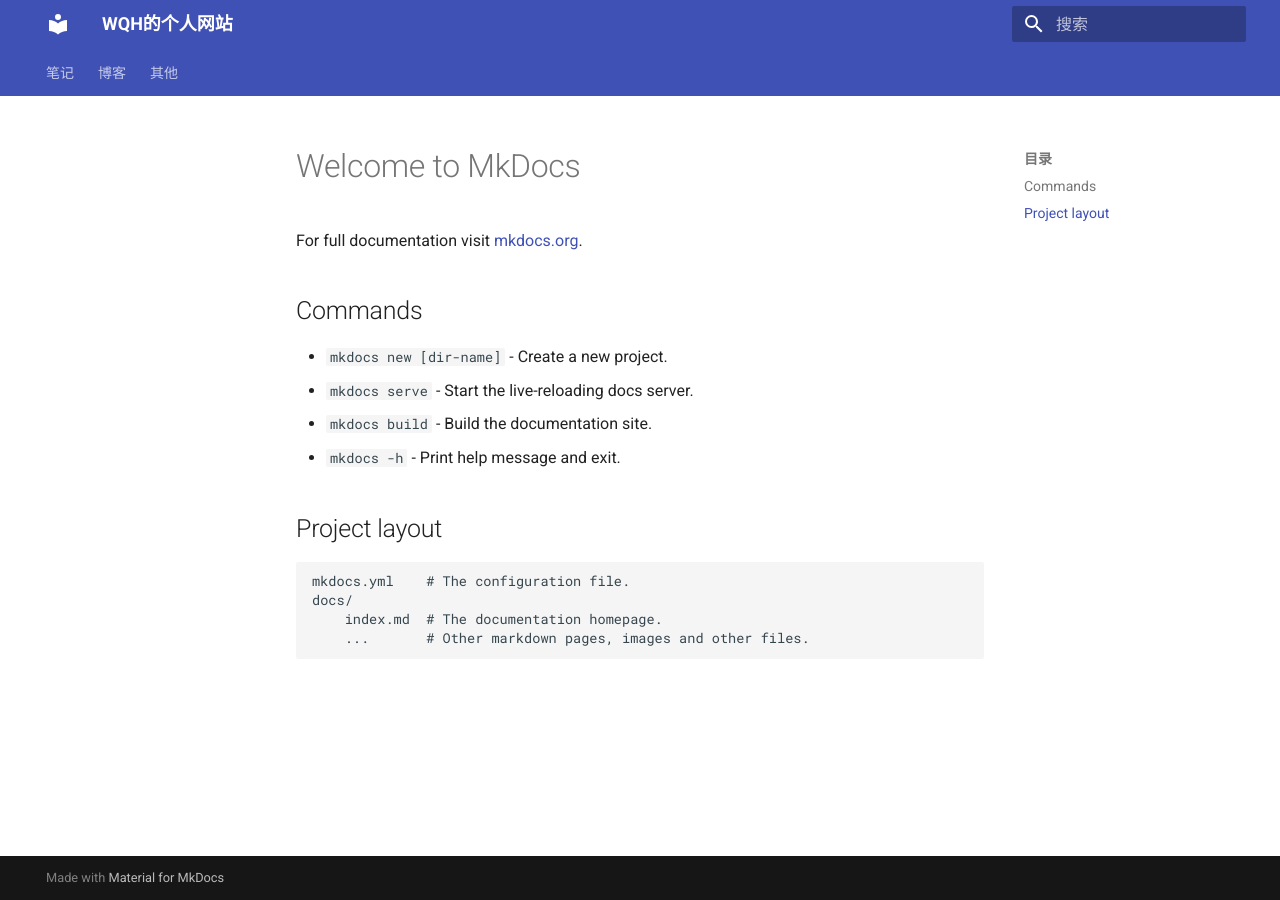
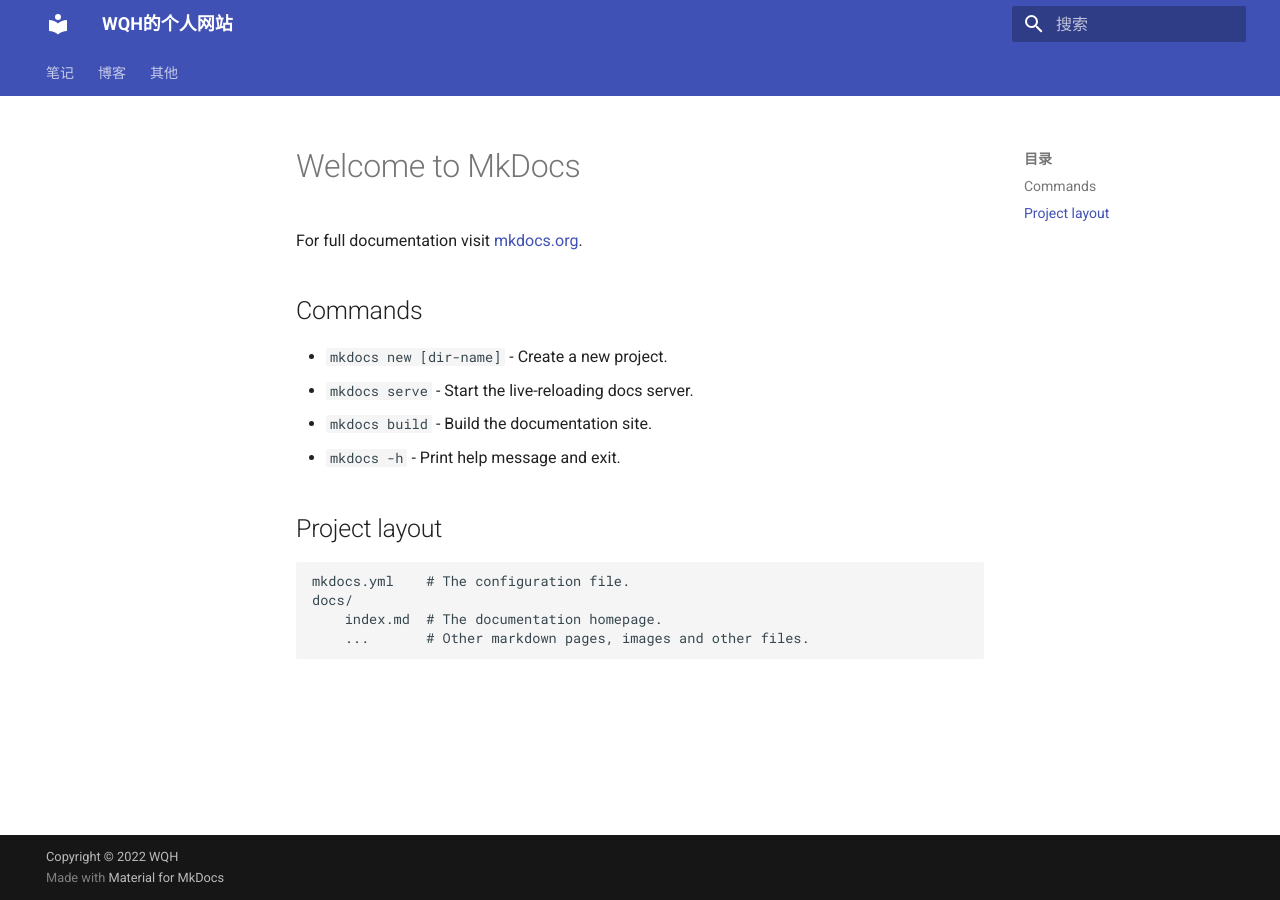
Before and after one commit to Norhua/website, an MkDocs documentation site: the page built from docs/index.md, in a window 1280 px wide. Built offline with MkDocs 1.6.1 and Material for MkDocs 9.7.7, drawn with Linux system fonts in a browser that asks for light colours.

Commit message:
更改配置OC

```diff
--- a/mkdocs.yml
+++ b/mkdocs.yml
@@ -7,6 +7,19 @@
 theme:
   name: material
 
+  theme:
+    palette:
+
+      - scheme: default
+        toggle:
+          icon: material/brightness-7
+          name: 切换暗色
+      - scheme: slate
+        toggle:
+          icon: material/brightness-4
+          name: 切换亮色
+
+
   features:
     - navigation.tabs
     - navigation.top
@@ -14,7 +27,9 @@
     - navigation.expand
 
   language: zh
-  copyright: Copyright &copy; 2022 WQH
+
+
+copyright: Copyright &copy; 2022 WQH
 
 
 nav:
```
Also changed, not shown: 1 other file.
